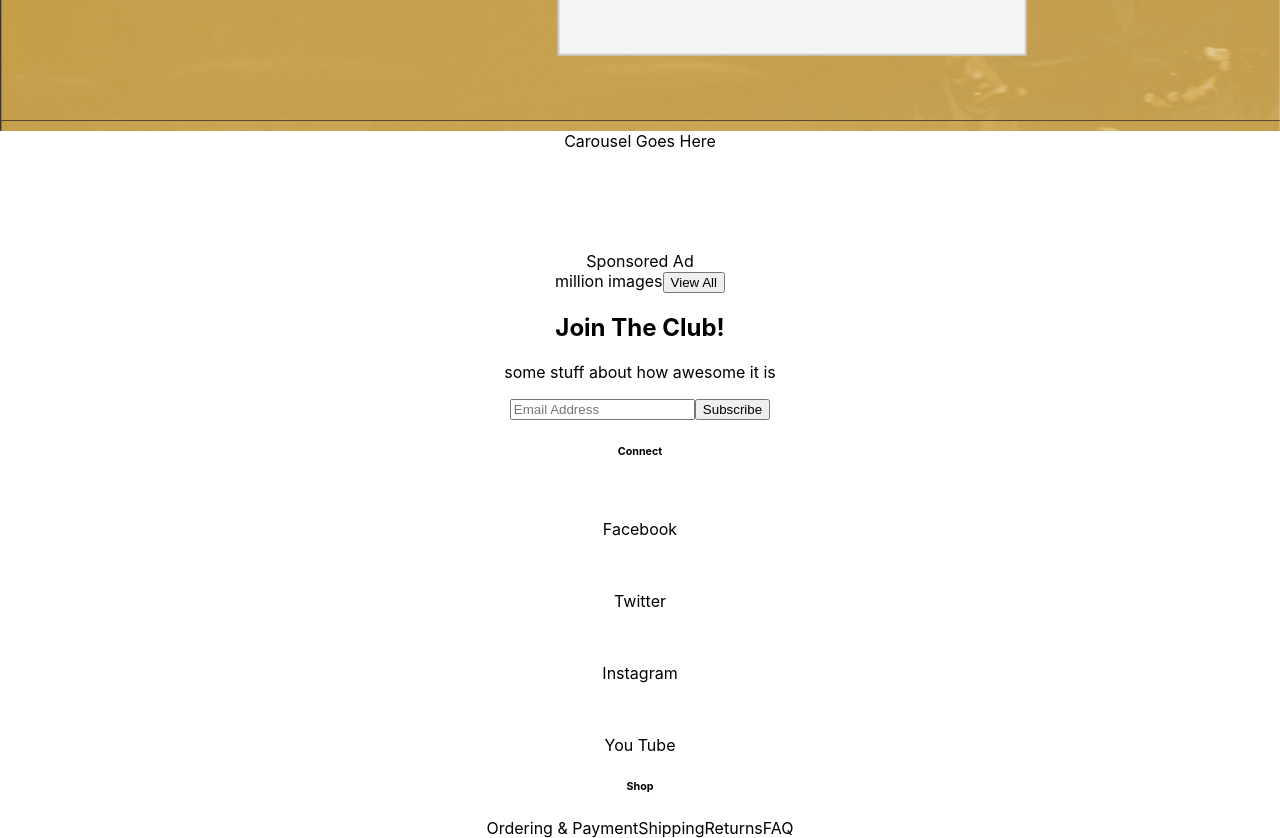
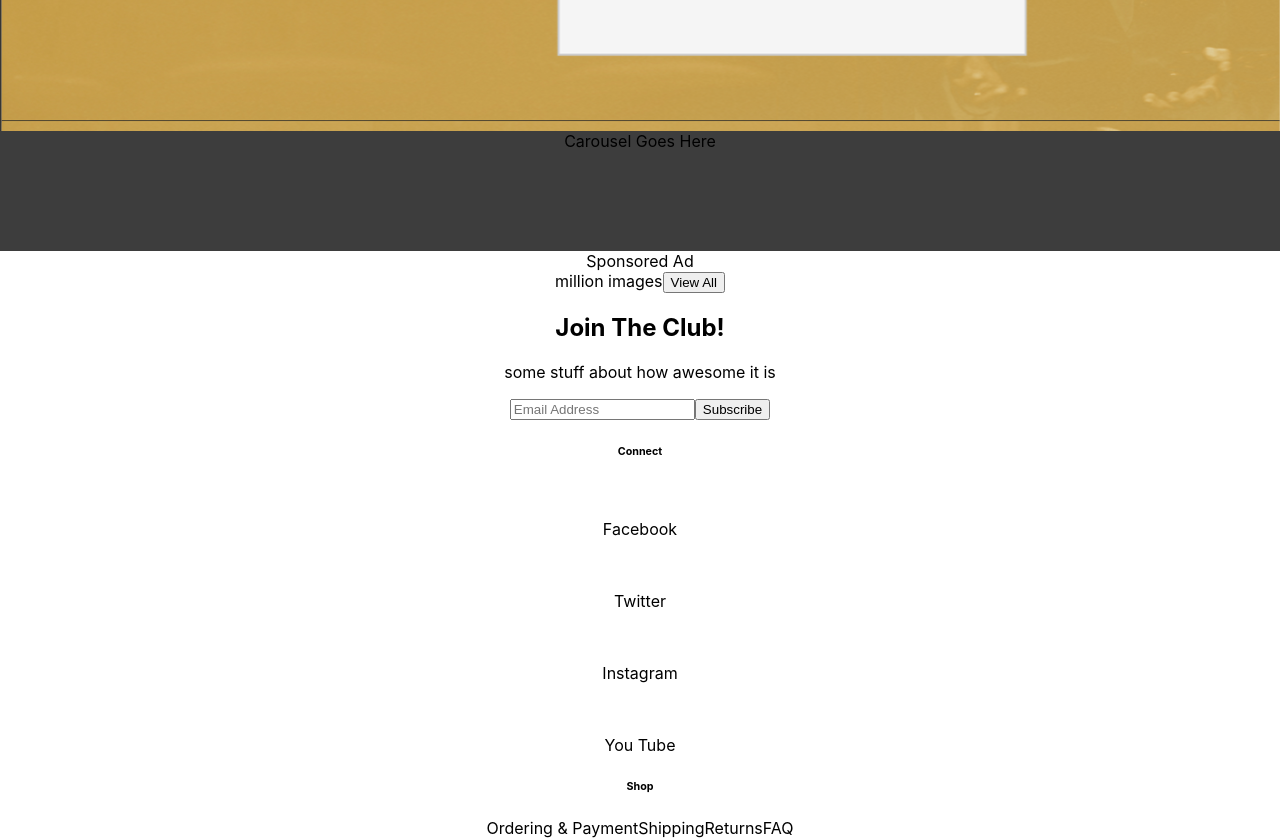
Before and after one commit to nickborbe/amp-client, a React (Create React App) app: page / in a window 1280 px wide. Shown: the part 2080-2918 px from the top of the page. Built offline with nearby package versions, Linux system fonts and the light colour scheme.

Commit message:
color for carousel

```diff
--- a/src/styles/homepage.css
+++ b/src/styles/homepage.css
@@ -91,4 +91,5 @@
 
 #hp-carousel-ads{
     height: 120px;
+    background-color: #3d3d3d;
 }
```
